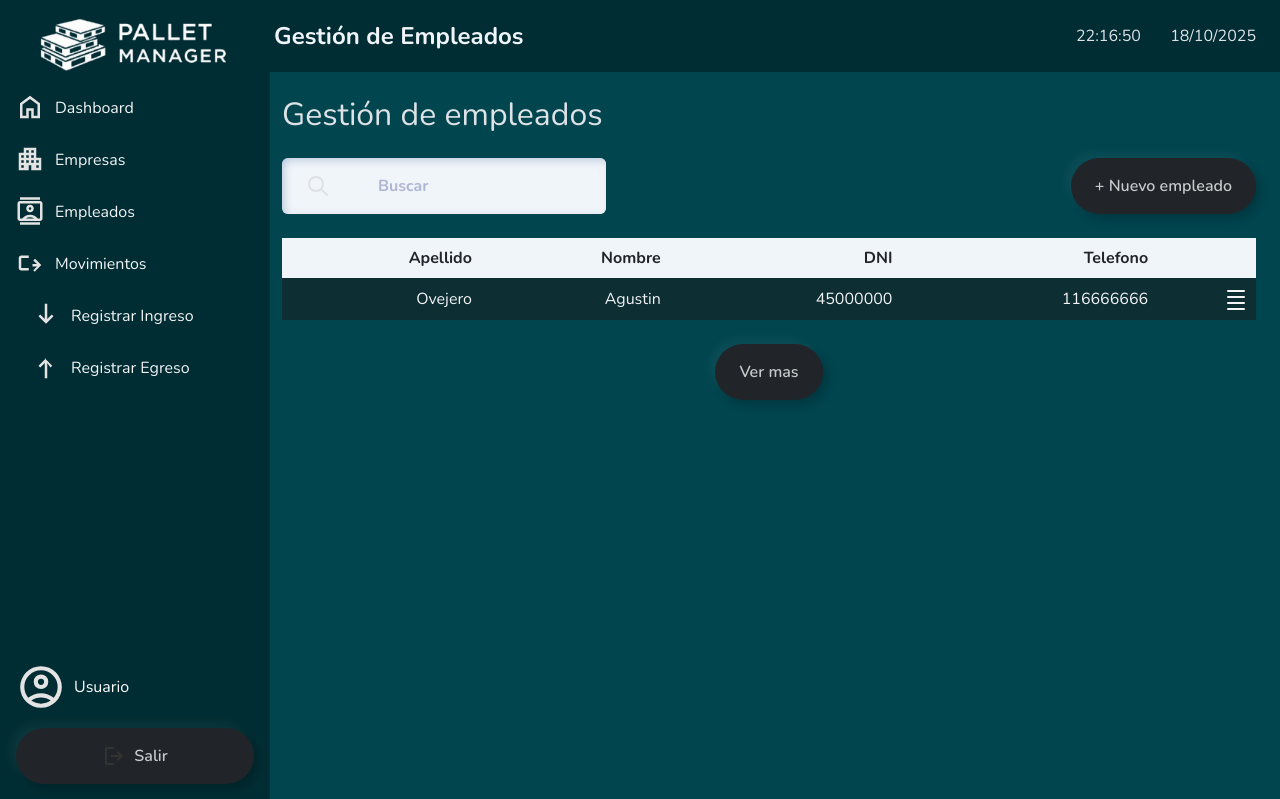
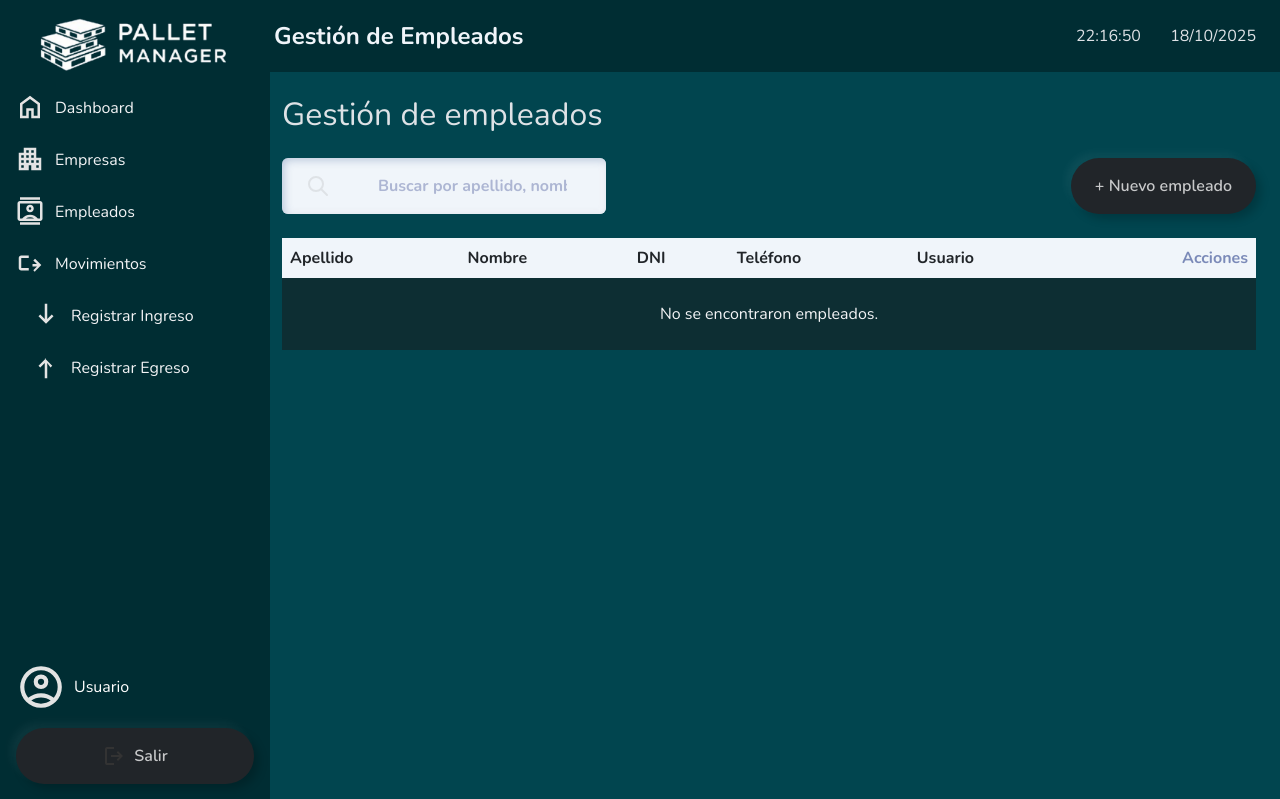
Before and after one commit to FolkodeGroup/Intercambio-de-Pallets-Modulo1, a Django app: page /empleados/ in a window 1280 px wide. Shown: the top 799 px of the page. Run offline with Django 5.2, Linux system fonts and the light colour scheme; data that the repository does not hold is empty; some libraries are stand-ins or nearby versions.

Commit message:
se linkea los accesos directoas a sus respectivas vistas

```diff
--- a/pallet_manager/mysite/empleados/templates/empleados/vista_empleados.html
+++ b/pallet_manager/mysite/empleados/templates/empleados/vista_empleados.html
@@ -1,57 +1,70 @@
-
 {% extends 'base.html' %}
 {% load static %}
 
 {% block content %}
+<div class="container mt-4">
+    <main>
+        <h2 class="mb-4">Gestión de empleados</h2>
 
-<div class="container mt-4">
-
-    <main>
-
-        <h2 class="mb-4">Gestión de empleados</h2>
         <nav class="d-flex justify-content-between align-items-center mb-4">
-            <form class="w-auto">
+            {# --- CAMBIO 1: Formulario de búsqueda funcional --- #}
+            {# Se añade method="GET" para que la búsqueda se envíe por la URL #}
+            <form class="w-auto" method="GET">
                 <div class="input-group">
                     <span class="input-group-text">
-                        <svg  xmlns="http://www.w3.org/2000/svg"  width="24"  height="24"  viewBox="0 0 24 24"  fill="none"  stroke="currentColor"  stroke-width="2"  stroke-linecap="round"  stroke-linejoin="round"  class="icon icon-tabler icons-tabler-outline icon-tabler-search"><path stroke="none" d="M0 0h24v24H0z" fill="none"/><path d="M10 10m-7 0a7 7 0 1 0 14 0a7 7 0 1 0 -14 0" /><path d="M21 21l-6 -6" /></svg>
+                        <svg xmlns="http://www.w3.org/2000/svg" width="24" height="24" viewBox="0 0 24 24" fill="none" stroke="currentColor" stroke-width="2" stroke-linecap="round" stroke-linejoin="round" class="icon icon-tabler icons-tabler-outline icon-tabler-search"><path stroke="none" d="M0 0h24v24H0z" fill="none"/><path d="M10 10m-7 0a7 7 0 1 0 14 0a7 7 0 1 0 -14 0" /><path d="M21 21l-6 -6" /></svg>
                     </span>
+                    {# Se añade name="q" para que la vista pueda leer lo que el usuario busca #}
                     <input
                         class="form-control text-dark fw-bold"
                         type="search"
-                        placeholder="Buscar"
-                        >
+                        name="q"
+                        placeholder="Buscar por apellido, nombre o DNI"
+                        value="{{ request.GET.q }}"> {# Mantiene el texto buscado en la caja #}
                 </div>
             </form>
-            <a href="" class="btn btn-primary">+ Nuevo empleado</a>
+
+            {# --- CAMBIO 2: El botón ahora apunta a la URL de creación --- #}
+            <a href="{% url 'crear_empleado' %}" class="btn btn-primary">+ Nuevo empleado</a>
         </nav>
 
         <table class="table table-hover align-middle">
             <thead class="table-light">
                 <tr>
-                    <th class="text-end text-dark">Apellido</th>
-                    <th class="text-end text-dark">Nombre</th>
-                    <th class="text-end text-dark">DNI</th>
-                    <th class="text-end text-dark">Telefono</th>
-                    <th></th>
+                    <th class="text-dark">Apellido</th>
+                    <th class="text-dark">Nombre</th>
+                    <th class="text-dark">DNI</th>
+                    <th class="text-dark">Teléfono</th>
+                    <th class="text-dark">Usuario</th>
+                    <th class="text-end">Acciones</th>
                 </tr>
-
             </thead>
             <tbody>
-                <td class="text-end">Ovejero</td>
-                <td class="text-end">Agustin</td>
-                <td class="text-end">45000000</td>
-                <td class="text-end">116666666</td>
-                <td class="text-end">
-                    <svg xmlns="http://www.w3.org/2000/svg" width="24" height="24" viewBox="0 0 24 24" fill="none" stroke="currentColor" stroke-width="2" stroke-linecap="round" stroke-linejoin="round" class="icon icon-tabler icons-tabler-outline icon-tabler-baseline-density-small"><path stroke="none" d="M0 0h24v24H0z" fill="none"/><path d="M4 3h16" /><path d="M4 9h16" /><path d="M4 15h16" /><path d="M4 21h16" /></svg>
-                </td>
+                {# --- CAMBIO 3: Bucle para mostrar los empleados reales --- #}
+                {# Iteramos sobre la lista 'empleados' que pasamos desde la vista #}
+                {% for empleado in empleados %}
+                <tr>
+                    <td>{{ empleado.last_name }}</td>
+                    <td>{{ empleado.first_name }}</td>
+                    <td>{{ empleado.dni }}</td>
+                    <td>{{ empleado.telefono|default:"N/A" }}</td> {# default:"N/A" por si no tiene teléfono #}
+                    <td>{{ empleado.username }}</td>
+                    <td class="text-end">
+                        {# Aquí irían los botones para editar o eliminar #}
+                        <a href="#" class="btn btn-sm btn-outline-secondary">Editar</a>
+                    </td>
+                </tr>
+                {% empty %}
+                {# Esto se muestra si la lista 'empleados' está vacía #}
+                <tr>
+                    <td colspan="6" class="text-center py-4">No se encontraron empleados.</td>
+                </tr>
+                {% endfor %}
             </tbody>
         </table>
-        <div class="text-center mt-4">
-            <button href="" class="btn btn-outline-primary">Ver mas</button>
-        </div>
+
+        {# Aquí podrías agregar la lógica de paginación si la necesitas en el futuro #}
 
     </main>
-
-
 </div>
 {% endblock %}
```
Also changed, not shown: pallet_manager/mysite/templates/includes/_accesos_rapidos.html (+15 -12 lines).
